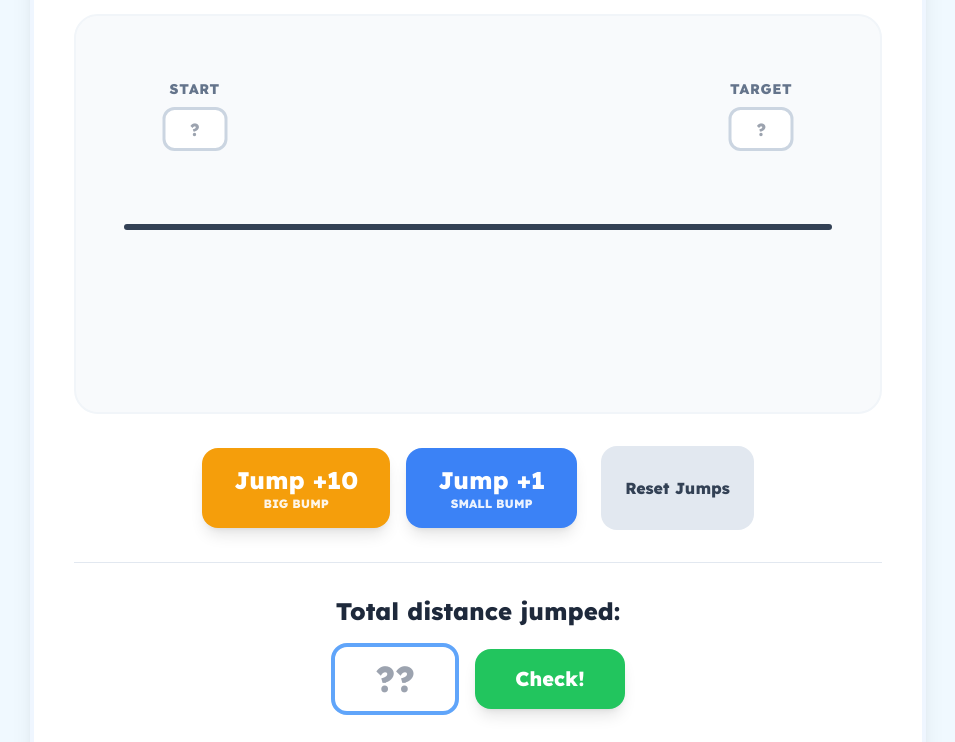
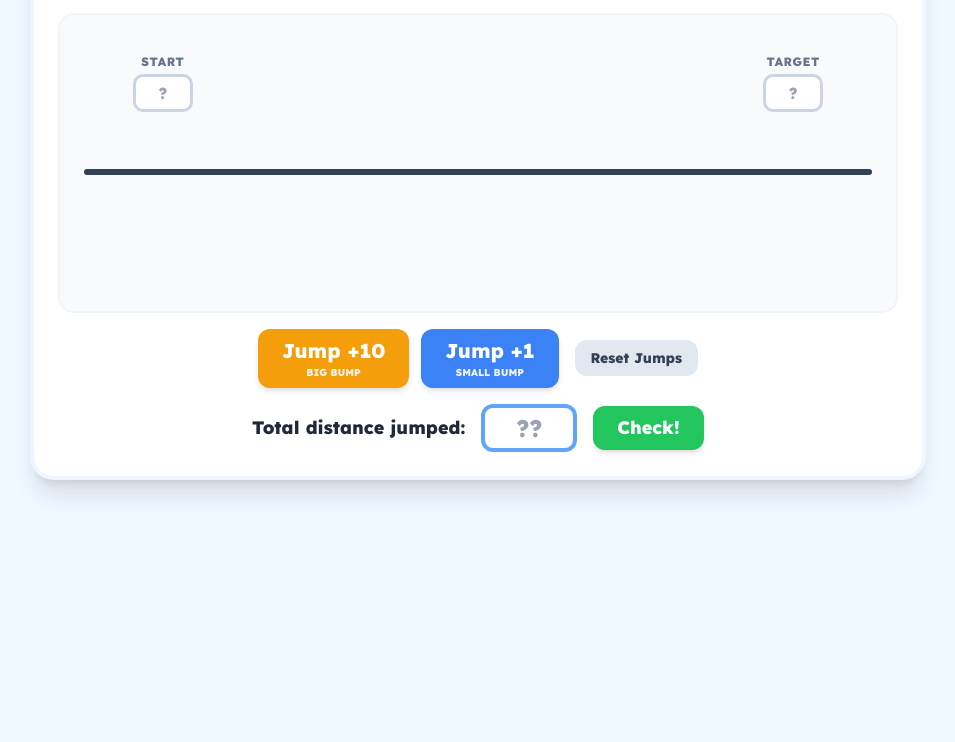
Before and after one commit to miketieden/number-line-subtraction, a plain HTML site: page index.html in a window 1280 px wide. Shown: the part 222-964 px from the top of the page, without its empty margins (162-1117 px from the left). After the commit the page ends 800 px from the top, so only its background shows below. Drawn offline with nearby package versions, Linux system fonts and the light colour scheme.

Commit message:
Refine layout and styling in index.html
Adjusted padding, widths, and heights for various elements to improve layout and appearance.

```diff
--- a/index.html
+++ b/index.html
@@ -12,12 +12,13 @@
             font-family: 'Lexend', sans-serif;
             background-color: #f0f9ff;
             touch-action: manipulation;
+            overflow: hidden; /* Prevent body scroll */
         }
 
         .number-line-container {
             position: relative;
-            padding-top: 160px; /* Space for the bumps */
-            padding-bottom: 60px;
+            padding-top: 130px; /* Reduced from 160px */
+            padding-bottom: 40px; /* Reduced from 60px */
         }
 
         .number-line {
@@ -71,13 +72,13 @@
         }
 
         .label-input {
-            width: 65px;
+            width: 60px; /* Slightly narrower */
             text-align: center;
             border: 3px solid #cbd5e1;
-            border-radius: 12px;
-            padding: 6px;
+            border-radius: 10px;
+            padding: 4px;
             font-weight: 800;
-            font-size: 1.1rem;
+            font-size: 1rem;
             transition: all 0.2s;
         }
 
@@ -111,26 +112,25 @@
         }
     </style>
 </head>
-<body class="p-4 md:p-8">
-    <div class="max-w-4xl mx-auto bg-white rounded-3xl shadow-xl p-6 md:p-10 border-4 border-blue-50">
+<body class="p-2 md:p-4 h-screen flex items-center justify-center">
+    <div class="max-w-4xl w-full bg-white rounded-3xl shadow-xl p-4 md:p-6 border-4 border-blue-50">
 
         <!-- Top Bar -->
-        <div class="flex justify-between items-start mb-6">
-            <button onclick="toggleRules(true)" class="bg-blue-100 text-blue-700 px-4 py-2 rounded-xl font-bold hover:bg-blue-200 transition-colors">
+        <div class="flex justify-between items-center mb-4">
+            <button onclick="toggleRules(true)" class="bg-blue-100 text-blue-700 px-3 py-1.5 rounded-lg font-bold hover:bg-blue-200 transition-colors text-sm">
                 How to Play?
             </button>
-            <h1 class="text-3xl font-extrabold text-blue-600">Number Line Subtraction</h1>
-            <div class="w-24"></div> <!-- Spacer -->
+            <h1 class="text-2xl font-extrabold text-blue-600">Number Line Subtraction</h1>
+            <div class="w-24"></div>
         </div>
 
         <!-- Problem Header -->
-        <div class="text-center mb-8">
-            <p id="problem-text" class="text-2xl text-slate-700 font-bold bg-blue-50 py-4 px-6 rounded-2xl inline-block">Loading problem...</p>
+        <div class="text-center mb-4">
+            <p id="problem-text" class="text-xl text-slate-700 font-bold bg-blue-50 py-2 px-4 rounded-xl inline-block">Loading problem...</p>
         </div>
 
         <!-- Game Area -->
-        <div class="relative bg-slate-50 rounded-3xl p-4 md:p-12 mb-8 min-h-[400px] overflow-hidden border-2 border-slate-100">
-            <!-- The Number Line Wrapper -->
+        <div class="relative bg-slate-50 rounded-2xl p-2 md:p-6 mb-4 min-h-[300px] overflow-hidden border-2 border-slate-100">
             <div class="number-line-container">
                 <div class="number-line" id="line">
                     <div id="jumps-container"></div>
@@ -139,64 +139,62 @@
                 <!-- Start Label -->
                 <div class="label-container" style="left: 10%;">
                     <input type="number" id="start-label" class="label-input" placeholder="?">
-                    <p class="text-sm font-bold text-slate-500 mb-2 uppercase tracking-wider">Start</p>
+                    <p class="text-xs font-bold text-slate-500 mb-1 uppercase tracking-wider">Start</p>
                 </div>
 
                 <!-- End Label -->
                 <div class="label-container" style="left: 90%;">
                     <input type="number" id="end-label" class="label-input" placeholder="?">
-                    <p class="text-sm font-bold text-slate-500 mb-2 uppercase tracking-wider">Target</p>
+                    <p class="text-xs font-bold text-slate-500 mb-1 uppercase tracking-wider">Target</p>
                 </div>
             </div>
         </div>
 
-        <!-- Controls (Always Active) -->
-        <div class="flex flex-wrap gap-6 justify-center items-center">
-            <div id="action-controls" class="flex gap-4">
-                <button onclick="addJump(10)" class="bg-amber-500 hover:bg-amber-600 text-white px-8 py-4 rounded-2xl font-black shadow-lg hover:shadow-xl transition-all active:scale-95 flex flex-col items-center">
-                    <span class="text-2xl">Jump +10</span>
-                    <span class="text-xs uppercase opacity-90">Big Bump</span>
+        <!-- Controls -->
+        <div class="flex flex-wrap gap-4 justify-center items-center">
+            <div id="action-controls" class="flex gap-3">
+                <button onclick="addJump(10)" class="bg-amber-500 hover:bg-amber-600 text-white px-6 py-2 rounded-xl font-black shadow-md hover:shadow-lg transition-all active:scale-95 flex flex-col items-center">
+                    <span class="text-xl">Jump +10</span>
+                    <span class="text-[10px] uppercase opacity-90">Big Bump</span>
                 </button>
-                <button onclick="addJump(1)" class="bg-blue-500 hover:bg-blue-600 text-white px-8 py-4 rounded-2xl font-black shadow-lg hover:shadow-xl transition-all active:scale-95 flex flex-col items-center">
-                    <span class="text-2xl">Jump +1</span>
-                    <span class="text-xs uppercase opacity-90">Small Bump</span>
+                <button onclick="addJump(1)" class="bg-blue-500 hover:bg-blue-600 text-white px-6 py-2 rounded-xl font-black shadow-md hover:shadow-lg transition-all active:scale-95 flex flex-col items-center">
+                    <span class="text-xl">Jump +1</span>
+                    <span class="text-[10px] uppercase opacity-90">Small Bump</span>
                 </button>
             </div>
 
-            <button onclick="clearJumps()" class="bg-slate-200 hover:bg-slate-300 text-slate-700 px-6 py-4 rounded-2xl font-bold transition-colors h-[84px] self-end">
+            <button onclick="clearJumps()" class="bg-slate-200 hover:bg-slate-300 text-slate-700 px-4 py-2 rounded-xl font-bold transition-colors text-sm">
                 Reset Jumps
             </button>
         </div>
 
         <!-- Result Section -->
-        <div id="final-step" class="mt-8 text-center">
-            <hr class="mb-8 border-slate-200">
-            <p class="text-2xl font-black text-slate-800 mb-4">Total distance jumped:</p>
-            <div class="flex justify-center items-center gap-4 mb-6">
-                <input type="number" id="final-answer" class="w-32 text-center text-4xl font-black border-4 border-blue-400 rounded-2xl p-3 focus:ring-4 ring-blue-100 outline-none" placeholder="??">
-                <button onclick="checkAnswer()" class="bg-green-500 hover:bg-green-600 text-white px-10 py-4 rounded-2xl font-black shadow-lg text-xl transition-transform active:scale-95">Check!</button>
+        <div id="final-step" class="mt-4 text-center">
+            <div class="flex justify-center items-center gap-4">
+                <p class="text-lg font-black text-slate-800">Total distance jumped:</p>
+                <input type="number" id="final-answer" class="w-24 text-center text-2xl font-black border-4 border-blue-400 rounded-xl p-1 focus:ring-4 ring-blue-100 outline-none" placeholder="??">
+                <button onclick="checkAnswer()" class="bg-green-500 hover:bg-green-600 text-white px-6 py-2 rounded-xl font-black shadow-md text-lg transition-transform active:scale-95">Check!</button>
             </div>
         </div>
 
         <!-- Success Message -->
-        <div id="success-message" class="hidden mt-8 p-10 bg-green-50 border-4 border-green-200 text-green-800 rounded-3xl text-center shadow-inner">
-            <h2 class="text-4xl font-black mb-2">WOW! 🎉</h2>
-            <p class="text-xl font-medium mb-6">You solved the subtraction problem!</p>
-            <button onclick="initGame()" class="bg-green-600 hover:bg-green-700 text-white px-12 py-4 rounded-2xl font-black text-xl shadow-lg transition-all active:scale-95">Next Problem</button>
+        <div id="success-message" class="hidden mt-4 p-4 bg-green-50 border-4 border-green-200 text-green-800 rounded-2xl text-center shadow-inner">
+            <h2 class="text-2xl font-black mb-1">WOW! 🎉</h2>
+            <button onclick="initGame()" class="bg-green-600 hover:bg-green-700 text-white px-8 py-2 rounded-xl font-black text-lg shadow-md transition-all active:scale-95">Next Problem</button>
         </div>
     </div>
 
     <!-- Rules Modal -->
     <div id="rules-modal">
-        <div class="bg-white p-8 rounded-3xl max-w-lg w-full shadow-2xl">
-            <h3 class="text-3xl font-black text-blue-600 mb-4">Rules of the Game</h3>
-            <ul class="text-lg text-slate-700 space-y-4 mb-8">
+        <div class="bg-white p-6 rounded-3xl max-w-lg w-full shadow-2xl">
+            <h3 class="text-2xl font-black text-blue-600 mb-3">Rules of the Game</h3>
+            <ul class="text-base text-slate-700 space-y-2 mb-6">
                 <li>1. Label the <strong>Start</strong> and <strong>Target</strong> boxes based on the question.</li>
                 <li>2. Add <strong>Big Bumps</strong> to jump by 10.</li>
                 <li>3. Add <strong>Small Bumps</strong> to jump by 1.</li>
                 <li>4. Count all your bumps to find the total distance!</li>
             </ul>
-            <button onclick="toggleRules(false)" class="w-full bg-blue-600 text-white py-4 rounded-2xl font-black text-xl hover:bg-blue-700">Got it!</button>
+            <button onclick="toggleRules(false)" class="w-full bg-blue-600 text-white py-3 rounded-xl font-black text-lg hover:bg-blue-700">Got it!</button>
         </div>
     </div>
 
@@ -276,7 +274,7 @@
             const container = document.getElementById('jumps-container');
             const jump = document.createElement('div');
             const width = Math.max(x2 - x1, 2);
-            const height = val === 10 ? 100 : 50;
+            const height = val === 10 ? 80 : 40; /* Reduced heights */
 
             jump.className = val === 10 ? 'jump-big' : 'jump-small';
             jump.style.left = `${x1}%`;
@@ -299,8 +297,7 @@
             const e = parseInt(document.getElementById('end-label').value);
 
             if (s !== currentProblem.start || e !== currentProblem.end) {
-                alert("Make sure your Start and Target labels are correct first!");
-                return;
+                return; // Quietly fail if labels aren't set
             }
 
             if (ans === currentProblem.diff) {
```
